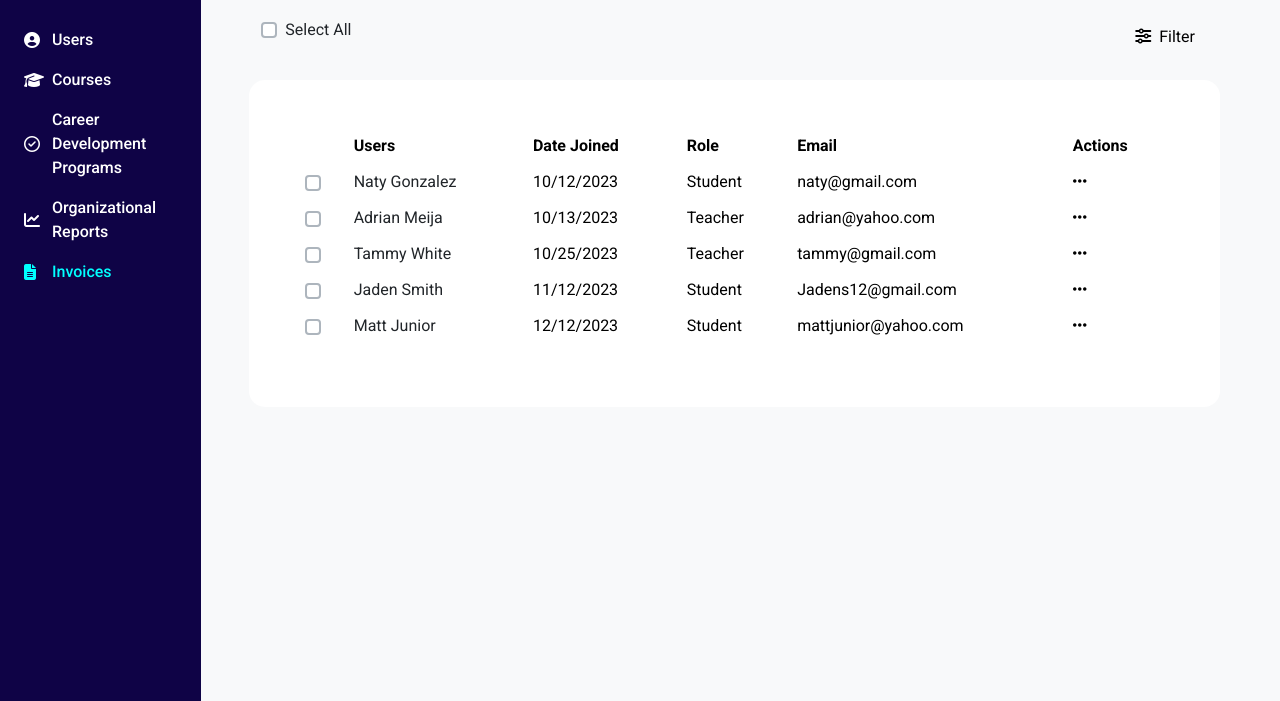
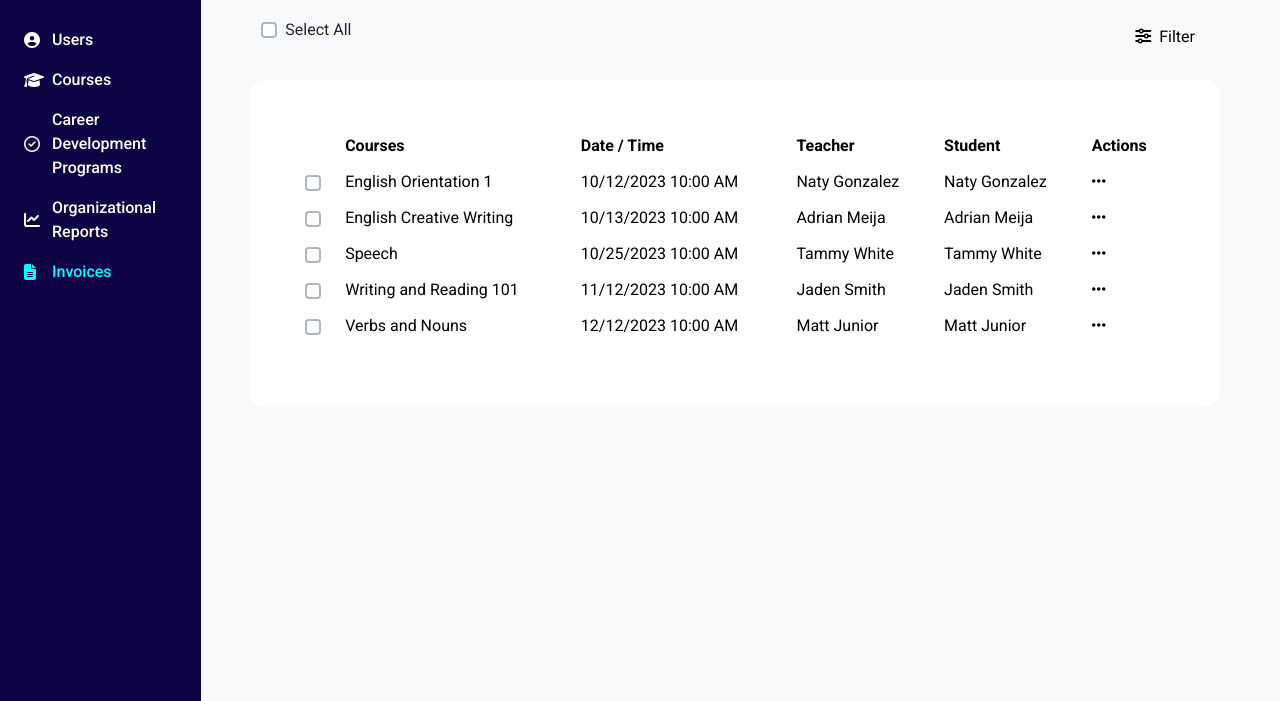
Before and after one commit to benj-yalung/TPA-system-admin, a plain HTML site: page invoices/index.html in a window 1280 px wide. Shown: the part 99-800 px from the top of the page. Drawn offline with nearby package versions, Linux system fonts and the light colour scheme.

Commit message:
Modify Invoice Table

```diff
--- a/invoices/index.html
+++ b/invoices/index.html
@@ -173,20 +173,20 @@
           <!-- END # Filter Button # END -->
 
           <div class="row mb-4">
-            <!-- START # User Table # START -->
+            <!-- START # Invoice Table # START -->
             <div class="card p-5 border-0 rounded-4">
               <table class="table table-borderless align-middle">
                 <thead class="">
                   <tr>
                     <th class="pb-2" scope="col"></th>
 
-                    <th class="pb-2" scope="col">Users</th>
+                    <th class="pb-2" scope="col">Courses</th>
 
-                    <th class="pb-2" scope="col">Date Joined</th>
+                    <th class="pb-2" scope="col">Date / Time</th>
 
-                    <th class="pb-2" scope="col">Role</th>
+                    <th class="pb-2" scope="col">Teacher</th>
 
-                    <th class="pb-2" scope="col">Email</th>
+                    <th class="pb-2" scope="col">Student</th>
 
                     <th class="pb-2" scope="col">Actions</th>
                   </tr>
@@ -202,19 +202,13 @@
                         id="select-col" />
                     </td>
 
-                    <td class="">
-                      <a
-                        href="teacher/single.html"
-                        class="text-decoration-none text-dark">
-                        Naty Gonzalez
-                      </a>
-                    </td>
+                    <td class="">English Orientation 1</td>
 
-                    <td class="">10/12/2023</td>
+                    <td class="">10/12/2023 10:00 AM</td>
 
-                    <td class="">Student</td>
+                    <td class="">Naty Gonzalez</td>
 
-                    <td class="">naty@gmail.com</td>
+                    <td class="">Naty Gonzalez</td>
 
                     <td class="">
                       <i class="fa-solid fa-ellipsis"></i>
@@ -230,19 +224,13 @@
                         id="select-col" />
                     </td>
 
-                    <td class="">
-                      <a
-                        href="teacher/single.html"
-                        class="text-decoration-none text-dark">
-                        Adrian Meija
-                      </a>
-                    </td>
+                    <td class="">English Creative Writing</td>
 
-                    <td class="">10/13/2023</td>
+                    <td class="">10/13/2023 10:00 AM</td>
 
-                    <td class="">Teacher</td>
+                    <td class="">Adrian Meija</td>
 
-                    <td class="">adrian@yahoo.com</td>
+                    <td class="">Adrian Meija</td>
 
                     <td>
                       <i class="fa-solid fa-ellipsis"></i>
@@ -258,19 +246,13 @@
                         id="select-col" />
                     </td>
 
-                    <td class="">
-                      <a
-                        href="teacher/single.html"
-                        class="text-decoration-none text-dark">
-                        Tammy White
-                      </a>
-                    </td>
+                    <td class="">Speech</td>
 
-                    <td class="">10/25/2023</td>
+                    <td class="">10/25/2023 10:00 AM</td>
 
-                    <td class="">Teacher</td>
+                    <td class="">Tammy White</td>
 
-                    <td class="">tammy@gmail.com</td>
+                    <td class="">Tammy White</td>
 
                     <td class="">
                       <i class="fa-solid fa-ellipsis"></i>
@@ -286,19 +268,13 @@
                         id="select-col" />
                     </td>
 
-                    <td class="">
-                      <a
-                        href="teacher/single.html"
-                        class="text-decoration-none text-dark">
-                        Jaden Smith
-                      </a>
-                    </td>
+                    <td class="">Writing and Reading 101</td>
 
-                    <td class="">11/12/2023</td>
+                    <td class="">11/12/2023 10:00 AM</td>
 
-                    <td class="">Student</td>
+                    <td class="">Jaden Smith</td>
 
-                    <td class="">Jadens12@gmail.com</td>
+                    <td class="">Jaden Smith</td>
 
                     <td class="">
                       <i class="fa-solid fa-ellipsis"></i>
@@ -314,19 +290,13 @@
                         id="select-col" />
                     </td>
 
-                    <td class="">
-                      <a
-                        href="teacher/single.html"
-                        class="text-decoration-none text-dark">
-                        Matt Junior
-                      </a>
-                    </td>
+                    <td class="">Verbs and Nouns</td>
 
-                    <td class="">12/12/2023</td>
+                    <td class="">12/12/2023 10:00 AM</td>
 
-                    <td class="">Student</td>
+                    <td class="">Matt Junior</td>
 
-                    <td class="">mattjunior@yahoo.com</td>
+                    <td class="">Matt Junior</td>
 
                     <td class="">
                       <i class="fa-solid fa-ellipsis"></i>
@@ -335,7 +305,7 @@
                 </tbody>
               </table>
             </div>
-            <!-- END # User Table # END -->
+            <!-- END # Invoice Table # END -->
           </div>
         </main>
       </div>
```
